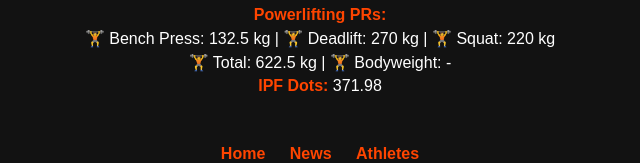
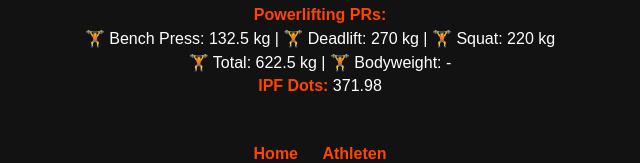
Before and after one commit to dawuehr/grindnation, a plain HTML site: page athleten.html in a window 1280 px wide. Shown: the part 809-972 px from the top of the page, without its empty margins (320-960 px from the left). Drawn offline with Linux system fonts and the light colour scheme.

Commit message:
athleten.html

```diff
--- a/athleten.html
+++ b/athleten.html
@@ -66,8 +66,7 @@
     </div>
     <nav>
         <a href="index.html">Home</a>
-        <a href="news.html">News</a>
-        <a href="athletes.html">Athletes</a>
+        <a href="athleten.html">Athleten</a>
     </nav>
 </body>
 </html>
```
